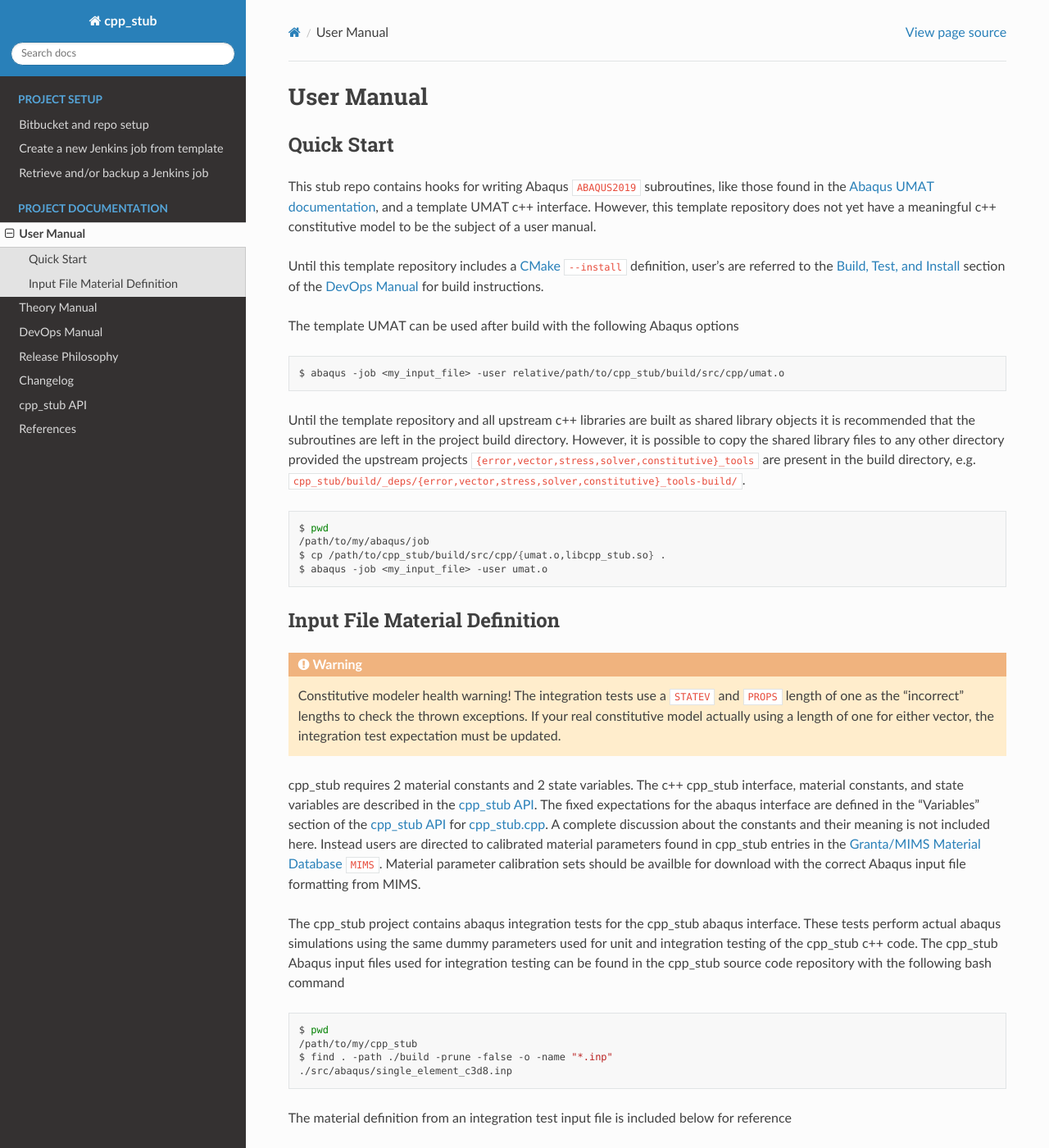
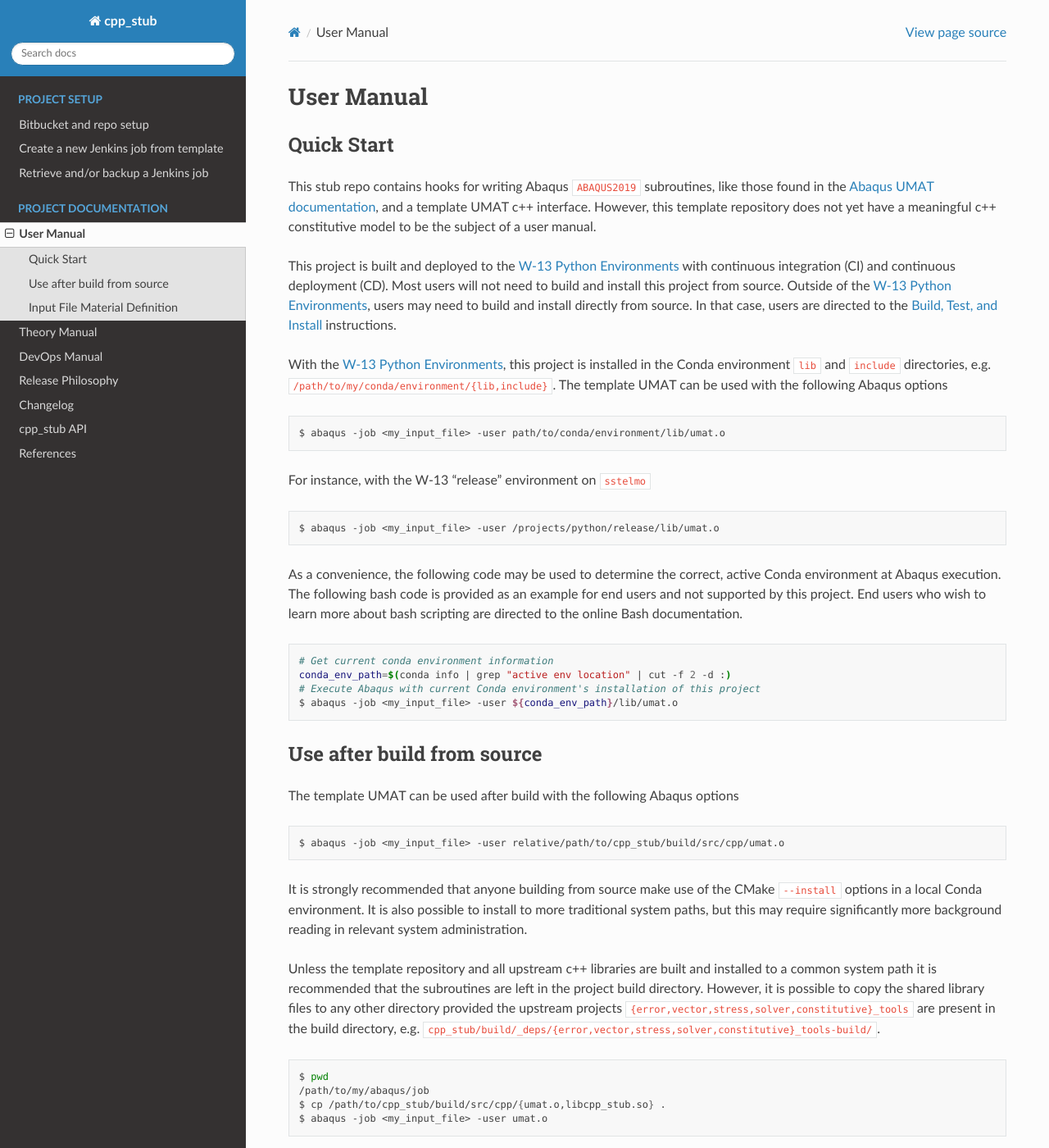
Before and after one commit to lanl/tardigrade-asp, a Sphinx documentation site: the page built from docs/user.rst, in a window 1280 px wide and 1400 px high. Shown: the whole window at 82% size. Built offline with Sphinx 7.4.7 and the Read the Docs theme 2.0.0, drawn with Linux system fonts in a browser that asks for light colours; cross-references to code outside the pages are shown as plain code.

Commit message:
DOC: update user manual for CI/CD to w13 python env

```diff
--- a/docs/user.rst
+++ b/docs/user.rst
@@ -12,8 +12,39 @@ This stub repo contains hooks for writing Abaqus :cite:`ABAQUS2019` subroutines,
 documentation`_, and a template UMAT c++ interface. However, this template repository does not yet have a meaningful c++
 constitutive model to be the subject of a user manual.
 
-Until this template repository includes a `CMake`_ ``--install`` definition, user's are referred to the :ref:`build`
-section of the :ref:`devops_manual` for build instructions.
+This project is built and deployed to the `W-13 Python Environments`_ with continuous integration (CI) and continuous
+deployment (CD). Most users will not need to build and install this project from source. Outside of the `W-13 Python
+Environments`_, users may need to build and install directly from source. In that case, users are directed to the
+:ref:`build` instructions.
+
+With the `W-13 Python Environments`_, this project is installed in the Conda environment ``lib`` and ``include``
+directories, e.g. ``/path/to/my/conda/environment/{lib,include}``. The template UMAT can be used with the following
+Abaqus options
+
+.. code:: bash
+
+   $ abaqus -job <my_input_file> -user path/to/conda/environment/lib/umat.o
+
+For instance, with the W-13 "release" environment on ``sstelmo``
+
+.. code:: bash
+
+   $ abaqus -job <my_input_file> -user /projects/python/release/lib/umat.o
+
+As a convenience, the following code may be used to determine the correct, active Conda environment at Abaqus execution.
+The following bash code is provided as an example for end users and not supported by this project. End users who wish to
+learn more about bash scripting are directed to the online Bash documentation.
+
+.. code:: bash
+
+   # Get current conda environment information
+   conda_env_path=$(conda info | grep "active env location" | cut -f 2 -d :)
+   # Execute Abaqus with current Conda environment's installation of this project
+   $ abaqus -job <my_input_file> -user ${conda_env_path}/lib/umat.o
+
+***************************
+Use after build from source
+***************************
 
 The template UMAT can be used after build with the following Abaqus options
 
@@ -21,10 +52,15 @@ The template UMAT can be used after build with the following Abaqus options
 
    $ abaqus -job <my_input_file> -user relative/path/to/cpp_stub/build/src/cpp/umat.o
 
-Until the template repository and all upstream c++ libraries are built as shared library objects it is recommended that
-the subroutines are left in the project build directory. However, it is possible to copy the shared library files to any
-other directory provided the upstream projects ``{error,vector,stress,solver,constitutive}_tools`` are present in the
-build directory, e.g. ``cpp_stub/build/_deps/{error,vector,stress,solver,constitutive}_tools-build/``.
+It is strongly recommended that anyone building from source make use of the CMake ``--install`` options in a local Conda
+environment. It is also possible to install to more traditional system paths, but this may require significantly more
+background reading in relevant system administration.
+
+Unless the template repository and all upstream c++ libraries are built and installed to a common system path it is
+recommended that the subroutines are left in the project build directory. However, it is possible to copy the shared
+library files to any other directory provided the upstream projects ``{error,vector,stress,solver,constitutive}_tools``
+are present in the build directory, e.g.
+``cpp_stub/build/_deps/{error,vector,stress,solver,constitutive}_tools-build/``.
 
 .. code:: bash
 
```
